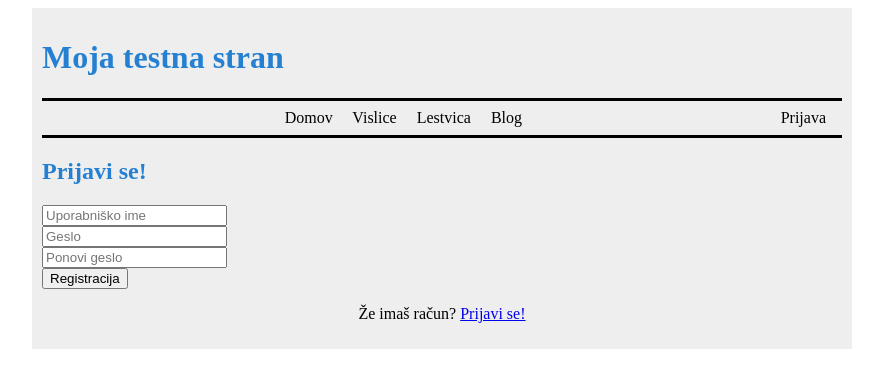
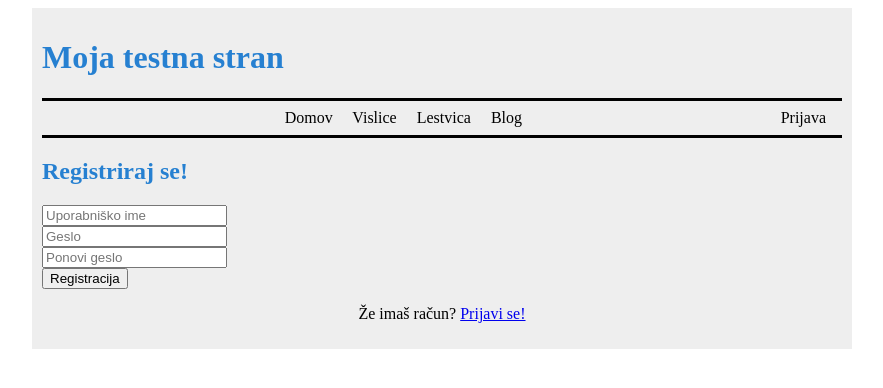
Before and after one commit to uporabniskoime77/prva-spletna-stran, a Flask app: page /register in a window 1280 px wide. Shown: the top 388 px of the page, without its empty margins (198-1081 px from the left). Run offline with Flask 2, Linux system fonts and the light colour scheme; some libraries are stand-ins or nearby versions.

Commit message:
Spremeni besedilo na strani registracije

```diff
--- a/templates/register.html
+++ b/templates/register.html
@@ -1,5 +1,5 @@
 {% extends 'shema.html' %}
-{% block podnaslov %}Prijavi se!{% endblock %}
+{% block podnaslov %}Registriraj se!{% endblock %}
 {% block vsebina %}
     <p>
         <form method="POST">
```
